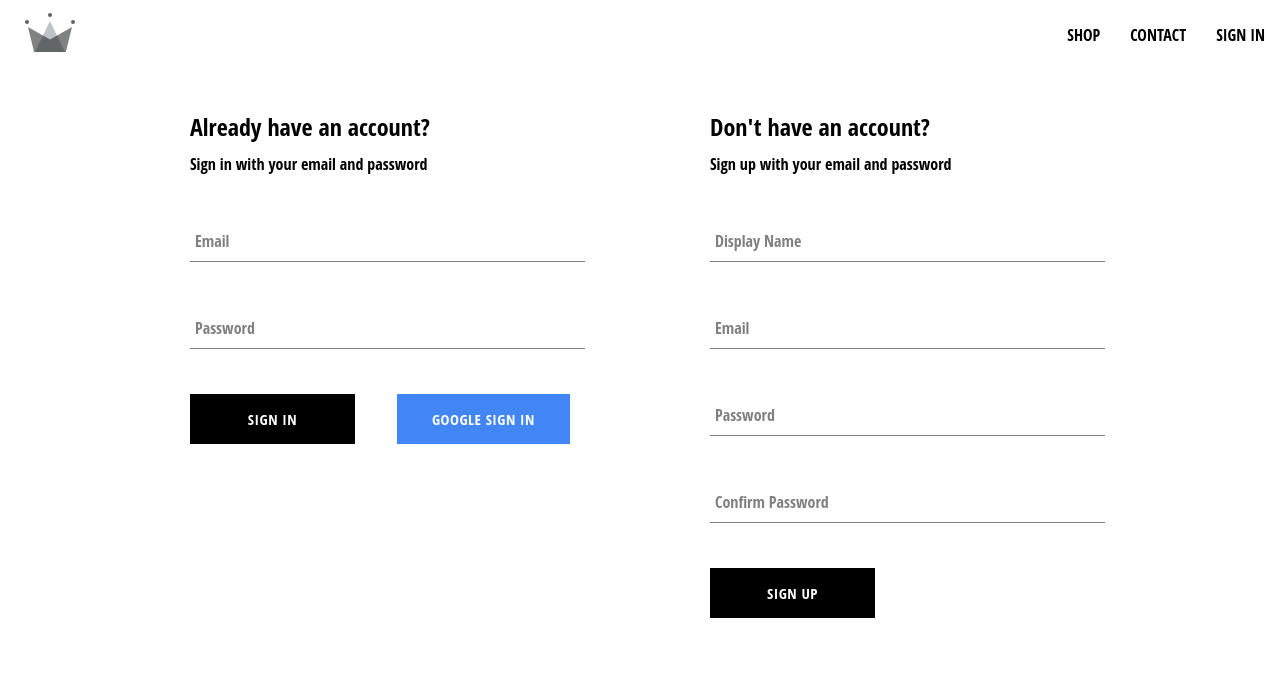
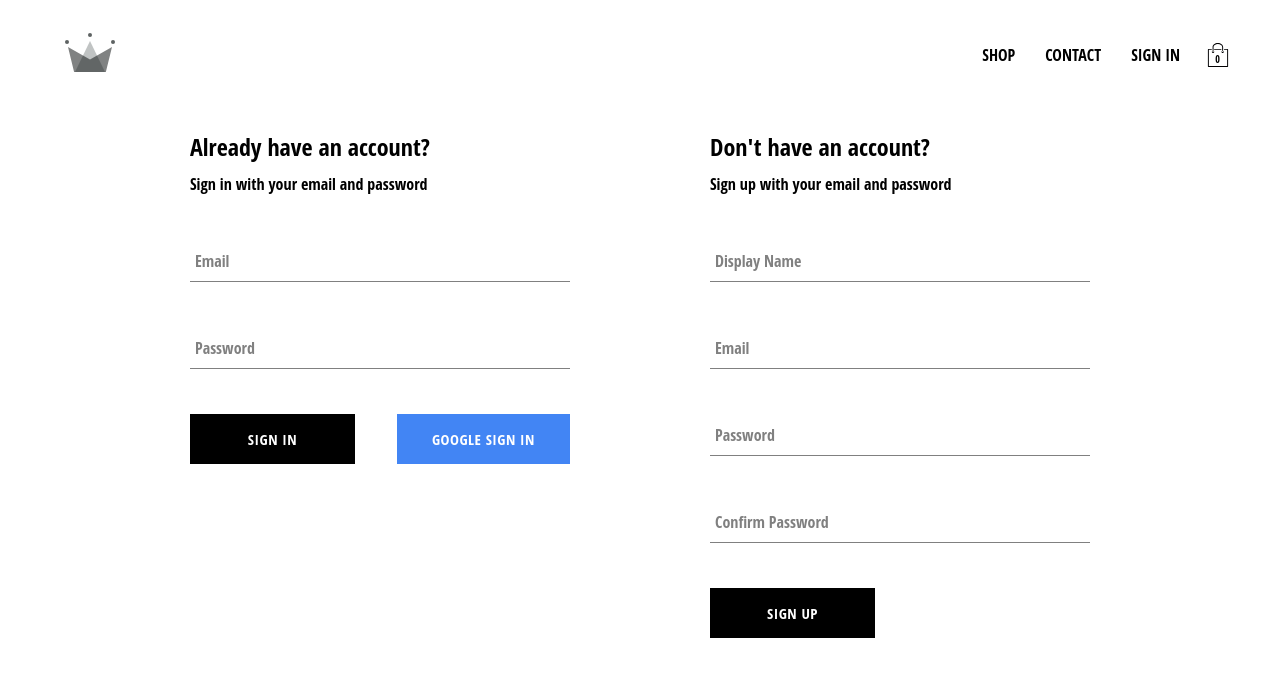
Before and after one commit to ngtanan/react-awesome, a React (Vite) app in the folder apps/ali3n-clothes/: page /auth in a window 1280 px wide. Shown: the top 676 px of the page. Built offline with nearby package versions, Linux system fonts and the light colour scheme; no server answers; a web font is replaced by a local one.

Commit message:
add cart icon & dropdown

```diff
--- /dev/null
+++ b/apps/ali3n-clothes/src/app/components/cart-dropdown/cart-dropdown.component.tsx
@@ -0,0 +1,14 @@
+import React from 'react';
+
+import Button from '../button/button.component';
+
+import './cart-dropdown.styles.scss';
+
+const CartDropdown = () => (
+  <div className='cart-dropdown-container'>
+    <div className='cart-items' />
+    <Button>GO TO CHECKOUT</Button>
+  </div>
+);
+
+export default CartDropdown;
--- /dev/null
+++ b/apps/ali3n-clothes/src/app/components/cart-dropdown/cart-dropdown.styles.scss
@@ -0,0 +1,29 @@
+.cart-dropdown-container {
+  position: absolute;
+  width: 240px;
+  height: 340px;
+  display: flex;
+  flex-direction: column;
+  padding: 20px;
+  border: 1px solid black;
+  background-color: white;
+  top: 90px;
+  right: 40px;
+  z-index: 5;
+
+  .empty-message {
+    font-size: 18px;
+    margin: 50px auto;
+  }
+
+  .cart-items {
+    height: 240px;
+    display: flex;
+    flex-direction: column;
+    overflow: scroll;
+  }
+
+  button {
+    margin-top: auto;
+  }
+}
--- /dev/null
+++ b/apps/ali3n-clothes/src/app/components/cart-icon/cart-icon.component.tsx
@@ -0,0 +1,22 @@
+import { useContext } from 'react';
+
+import { ReactComponent as ShoppingIcon } from '../../../assets/shopping-bag.svg';
+
+import { CartContext } from '../../contexts/cart.context';
+
+import './cart-icon.styles.scss';
+
+const CartIcon = () => {
+  const { isCartOpen, setIsCartOpen } = useContext(CartContext);
+
+  const toggleIsCartOpen = () => setIsCartOpen(!isCartOpen);
+
+  return (
+    <div className='cart-icon-container' onClick={toggleIsCartOpen}>
+      <ShoppingIcon className='shopping-icon' />
+      <span className='item-count'>0</span>
+    </div>
+  );
+};
+
+export default CartIcon;
--- /dev/null
+++ b/apps/ali3n-clothes/src/app/components/cart-icon/cart-icon.styles.scss
@@ -0,0 +1,21 @@
+.cart-icon-container {
+  width: 45px;
+  height: 45px;
+  position: relative;
+  display: flex;
+  align-items: center;
+  justify-content: center;
+  cursor: pointer;
+
+  .shopping-icon {
+    width: 24px;
+    height: 24px;
+  }
+
+  .item-count {
+    position: absolute;
+    font-size: 10px;
+    font-weight: bold;
+    bottom: 12px;
+  }
+}
--- /dev/null
+++ b/apps/ali3n-clothes/src/app/contexts/cart.context.tsx
@@ -0,0 +1,21 @@
+import { createContext, useState, Dispatch, SetStateAction } from "react";
+
+type CartContextType = {
+  isCartOpen: boolean;
+  setIsCartOpen: Dispatch<SetStateAction<boolean>>
+}
+
+type CartProviderProps = {
+  children: React.ReactNode;
+}
+
+export const CartContext = createContext<CartContextType>({
+  isCartOpen: false,
+  setIsCartOpen: () => ({}),
+});
+
+export const CartProvider = ({ children }: CartProviderProps) => {
+  const [isCartOpen, setIsCartOpen] = useState(false);
+  const value = { isCartOpen, setIsCartOpen };
+  return <CartContext.Provider value={value}>{children}</CartContext.Provider>;
+};
--- a/apps/ali3n-clothes/src/app/routes/navigation/navigation.component.tsx
+++ b/apps/ali3n-clothes/src/app/routes/navigation/navigation.component.tsx
@@ -3,12 +3,17 @@
 
 import { ReactComponent as SiteLogo } from "../../../assets/crown.svg";
 import { UserContext } from "../../contexts/user.context";
+import { CartContext } from "../../contexts/cart.context";
 import { signOutAuth } from "../../utils/firebase/firebase.utils";
+
+import CartIcon from '../../components/cart-icon/cart-icon.component';
+import CartDropdown from '../../components/cart-dropdown/cart-dropdown.component';
 
 import "./navigation.styles.scss";
 
 const Navigation = () => {
   const { currentUser } = useContext(UserContext);
+  const { isCartOpen } = useContext(CartContext);
 
   return (
     <Fragment>
@@ -24,7 +29,9 @@
           ) : (
             <Link to="/auth" className="nav-link">SIGN IN</Link>
           )}
+          <CartIcon />
         </div>
+        {isCartOpen && <CartDropdown />}
       </div>
       <Outlet />
     </Fragment>
--- a/apps/ali3n-clothes/src/main.tsx
+++ b/apps/ali3n-clothes/src/main.tsx
@@ -5,6 +5,7 @@
 import App from './app/app'
 import { UserProvider } from './app/contexts/user.context'
 import { ProductsProvider } from './app/contexts/products.context'
+import { CartProvider } from './app/contexts/cart.context'
 
 const root = ReactDOM.createRoot(document.getElementById('root') as HTMLElement)
 root.render(
@@ -12,7 +13,9 @@
     <BrowserRouter>
       <UserProvider>
         <ProductsProvider>
-          <App />
+          <CartProvider>
+            <App />
+          </CartProvider>
         </ProductsProvider>
       </UserProvider>
     </BrowserRouter>
--- a/apps/ali3n-clothes/src/styles.scss
+++ b/apps/ali3n-clothes/src/styles.scss
@@ -1,6 +1,7 @@
 /* You can add global styles to this file, and also import other style files */
 body {
   margin: 0;
+  padding: 20px 40px;
   font-family: 'Open Sans Condensed', sans-serif;
   -webkit-font-smoothing: antialiased;
   -moz-osx-font-smoothing: grayscale;
@@ -15,3 +16,7 @@
   text-decoration: none;
   color: black;
 }
+
+* {
+  box-sizing: border-box;
+}
```
Also changed, not shown: apps/ali3n-clothes/src/assets/shopping-bag.svg (added).
